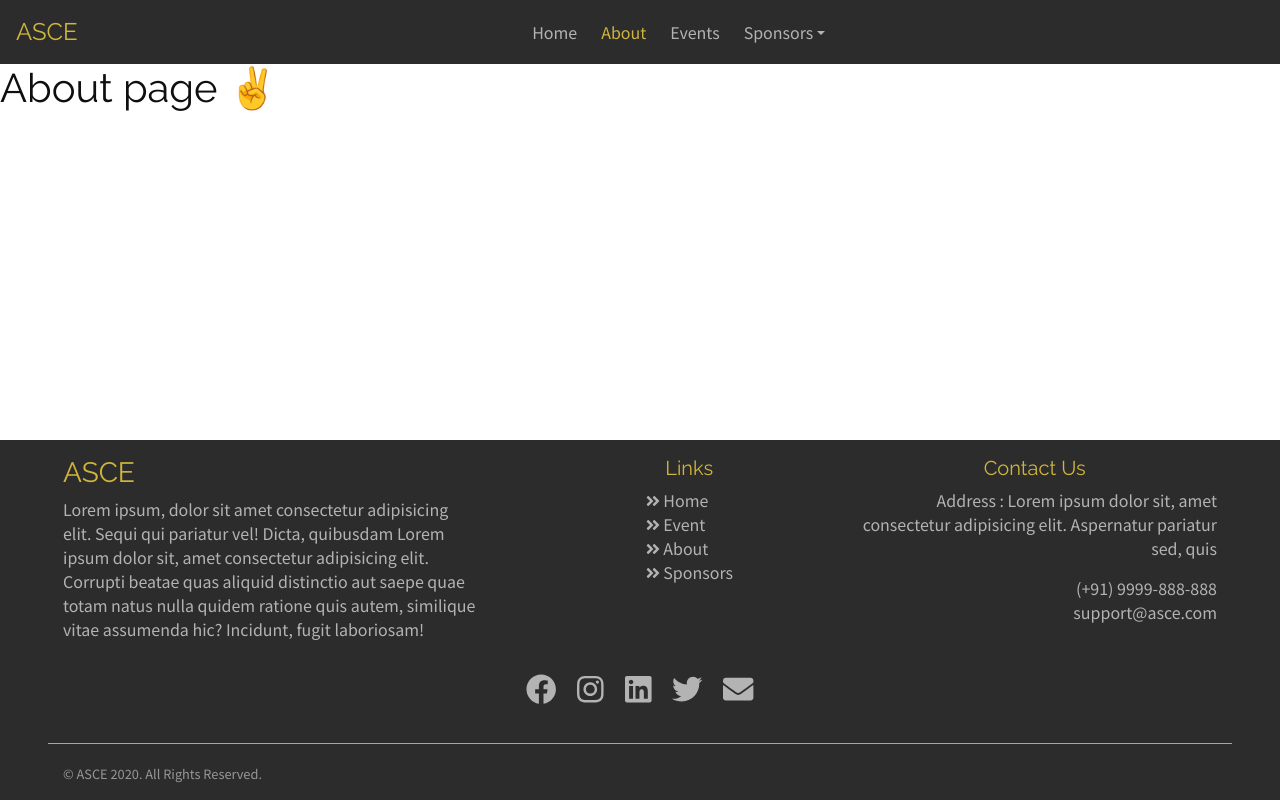
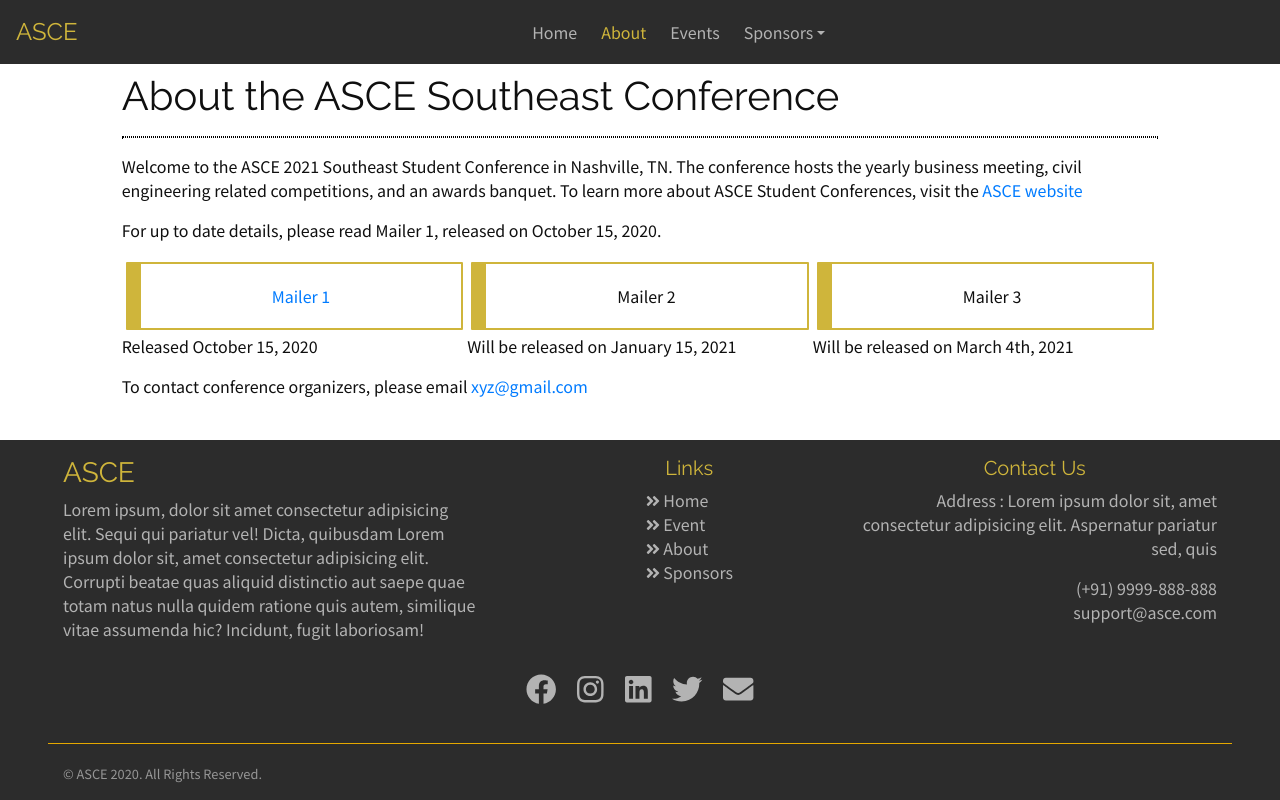
Before and after one commit to RaghavAgarwal0704/ASCE-site, a React (Create React App) app in the folder client/: page /about in a window 1280 px wide. Built offline with nearby package versions, Linux system fonts and the light colour scheme.

Commit message:
update about page

```diff
--- a/client/src/pages/about.page.js
+++ b/client/src/pages/about.page.js
@@ -1,5 +1,46 @@
 import React from "react";
 const About = () => {
-    return <h1>About page ✌</h1>;
+    return (
+        <div className='col-12 col-md-11 col-lg-10 mx-auto my-2'>
+            <h1>About the ASCE Southeast Conference</h1>
+            <hr className='line' />
+            <p>
+                Welcome to the ASCE 2021 Southeast Student Conference in
+                Nashville, TN. The conference hosts the yearly business meeting,
+                civil engineering related competitions, and an awards banquet.
+                To learn more about ASCE Student Conferences, visit the{" "}
+                <a
+                    href='https://www.asce.org/student_conferences/'
+                    target='_blank'
+                    rel='noreferrer'>
+                    ASCE website
+                </a>
+            </p>
+            <p>
+                For up to date details, please read Mailer 1, released on
+                October 15, 2020.
+            </p>
+            <div className='row justify-content-center'>
+                <div className='col-12 col-md-6 col-lg-4 px-0'>
+                    <a href='abcd.pdf' target='_blank'>
+                        <div class='box'>Mailer 1</div>
+                    </a>
+                    <p>Released October 15, 2020</p>
+                </div>
+                <div className='col-12 col-md-6 col-lg-4 px-0'>
+                    <div class='box'>Mailer 2</div>
+                    <p>Will be released on January 15, 2021</p>
+                </div>
+                <div className='col-12 col-md-6 col-lg-4 px-0'>
+                    <div class='box'>Mailer 3</div>
+                    <p>Will be released on March 4th, 2021</p>
+                </div>
+            </div>
+            <p>
+                To contact conference organizers, please email{" "}
+                <a href='mailto:xyz@gmail.com'>xyz@gmail.com</a>
+            </p>
+        </div>
+    );
 };
 export default About;
--- a/client/src/styles/about.css
+++ /dev/null
@@ -1,59 +0,0 @@
-            body{
-                position:absolute;
-                margin:0;
-                padding:0;
-            }
-            *{
-                font-family: 'Roboto', sans-serif;
-            }
-            #container{
-                position:relative;
-                padding:2% ;
-                width:60%;
-                top:5%;
-            }
-            .box{
-                font-size:20px;
-                font-weight: bold;
-                padding:10px;
-                border:2px solid #CFB53B;
-                border-radius:1px;
-                border-width:2px 2px 2px 15px;
-                width:200px;
-                text-align:center;
-            }
-            #line{
-                border:1px dotted black;
-            }
-            #comp{
-                position:relative;
-                width:90%;
-            }
-            a{
-                text-decoration: none;
-                color:blue;
-            }
-            #parent {
-                text-align: center;
-                position:relative;
-                width:100%;
-            }
-            #div-1 {
-                position:relative;
-                float: left;
-                width:30%;
-            }
-            #div-2 {
-                position:relative;
-                display: inline-block;
-                width:30%;
-            }
-            #div-3 {
-                position:relative;
-                float: right;
-                width:30%;
-            }
-            #parent a{
-                text-decoration:none;
-                color:black;
-            }
```
